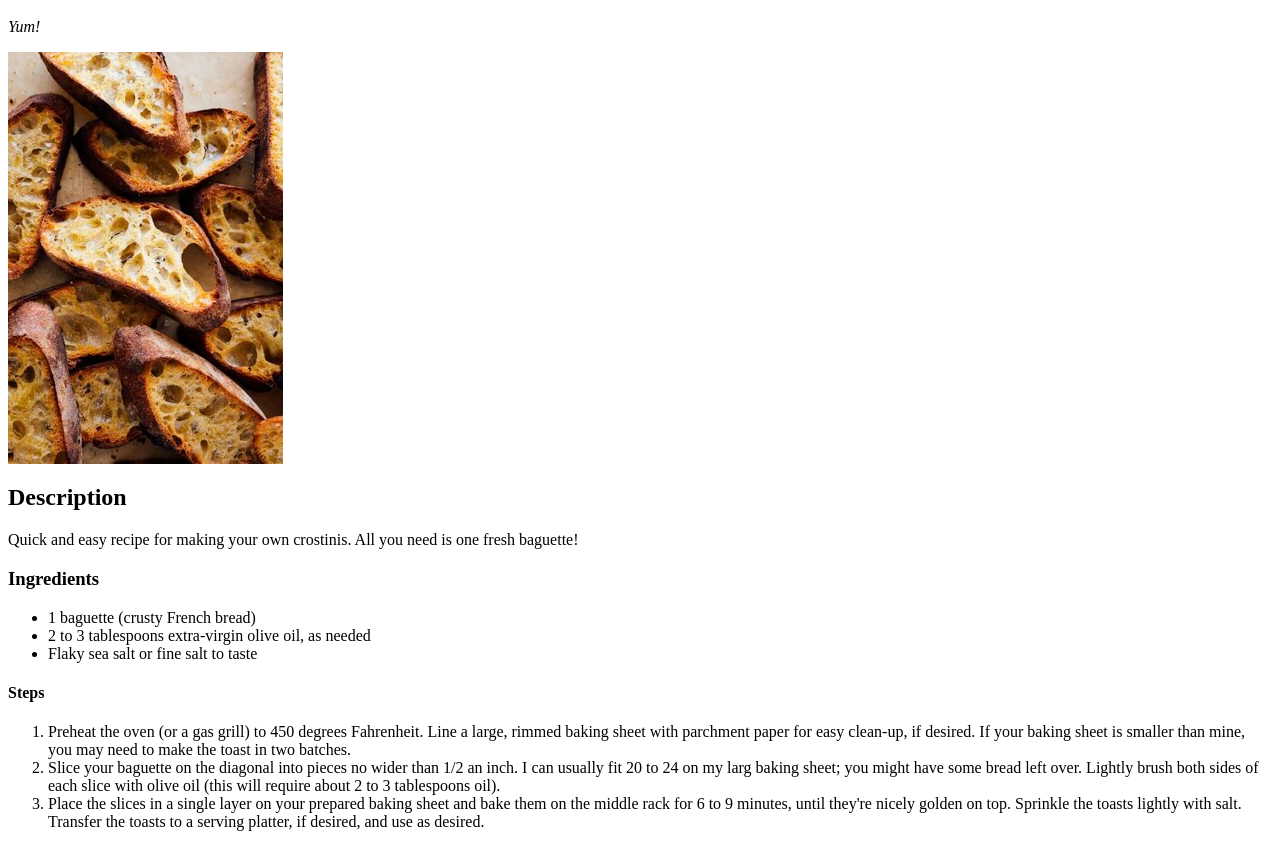
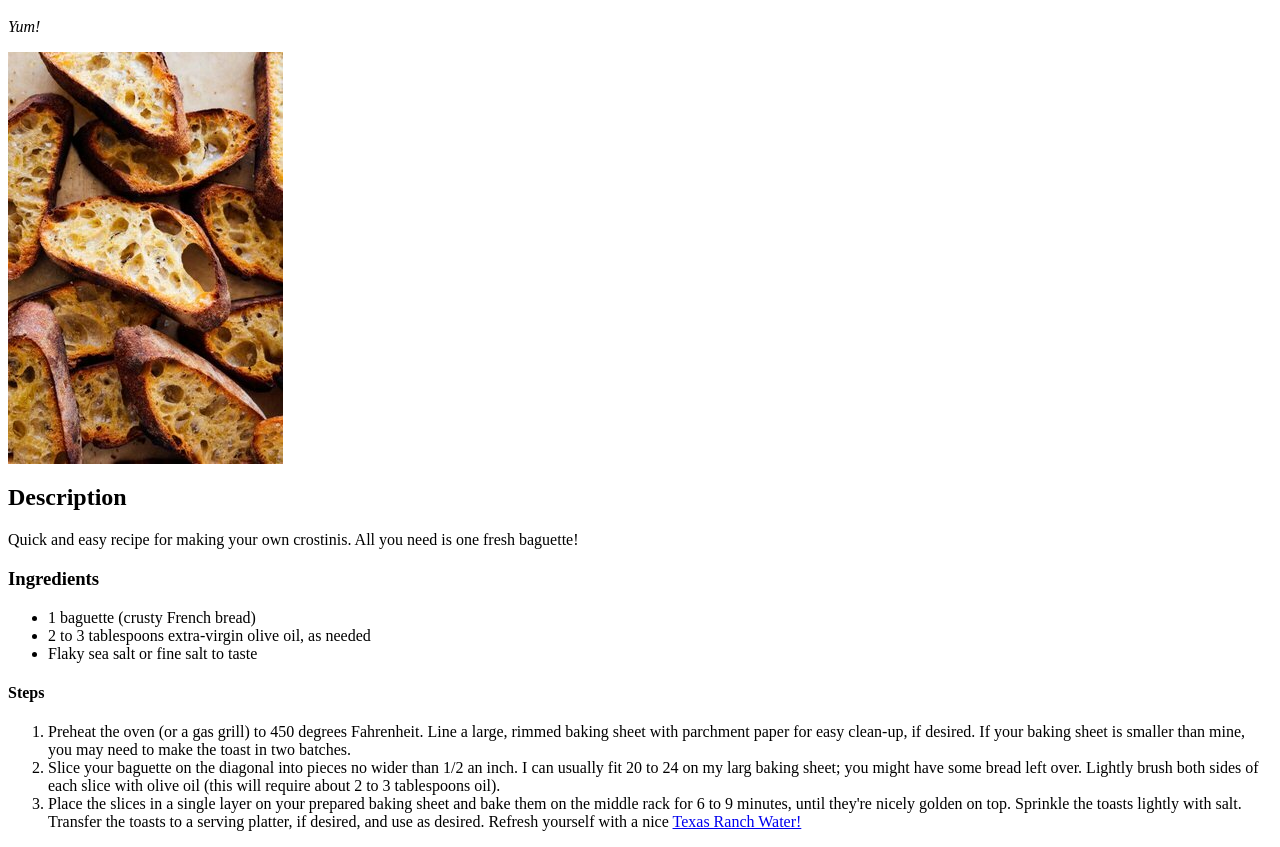
Before and after one commit to JonH8797/odin-recipes, a plain HTML site: page recipes/crostini.html in a window 1280 px wide. Shown: the part 48-895 px from the top of the page. Drawn offline with Linux system fonts and the light colour scheme.

Commit message:
Linked pages together. Added homepage link.

```diff
--- a/recipes/crostini.html
+++ b/recipes/crostini.html
@@ -18,5 +18,5 @@
         <li> Slice your baguette on the diagonal into pieces no wider than 1/2 an inch. I can usually fit 20 to 24 on my larg baking sheet;
             you might have some bread left over. Lightly brush both sides of each slice with olive oil (this will require about 2 to 3 tablespoons oil).</li>
         <li> Place the slices in a single layer on your prepared baking sheet and bake them on the middle rack for 6 to 9 minutes, until they're nicely golden on top.
-            Sprinkle the toasts lightly with salt. Transfer the toasts to a serving platter, if desired, and use as desired.</li>
+            Sprinkle the toasts lightly with salt. Transfer the toasts to a serving platter, if desired, and use as desired. Refresh yourself with a nice <a href="./texas-ranch-water.html"> Texas Ranch Water!</li>
     </ol>
```
Also changed, not shown: recipes/texas-ranch-water.html (+4 -1 lines).
